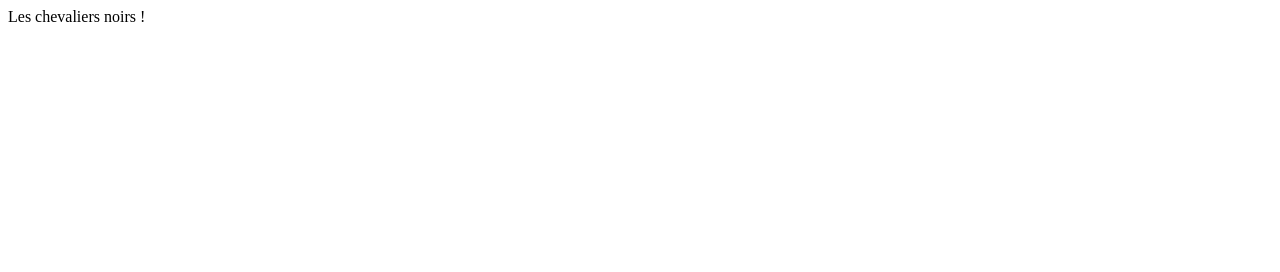
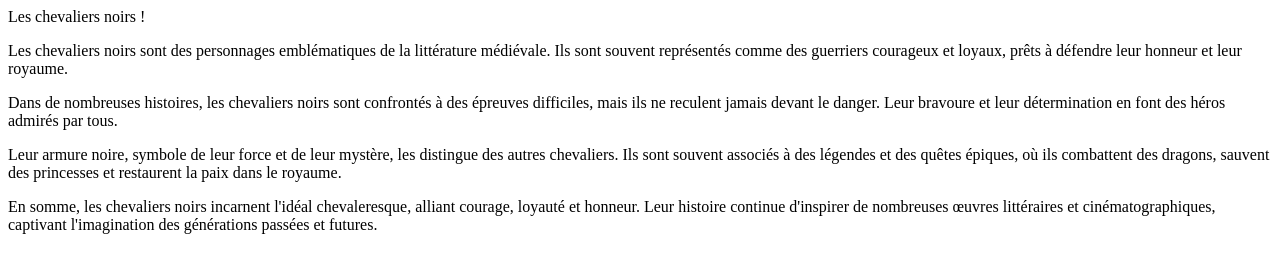
Before and after one commit to bernarddubois00241t/formation-git-mastering-discover-github, a plain HTML site: page index.html in a window 1280 px wide. Drawn offline with Linux system fonts and the light colour scheme.

Commit message:
feat (new paragraph)

```diff
--- a/index.html
+++ b/index.html
@@ -7,5 +7,11 @@
 </head>
 <body>
     <hl>Les chevaliers noirs !</hl>
+    <div>
+        <p>Les chevaliers noirs sont des personnages emblématiques de la littérature médiévale. Ils sont souvent représentés comme des guerriers courageux et loyaux, prêts à défendre leur honneur et leur royaume.</p>
+        <p>Dans de nombreuses histoires, les chevaliers noirs sont confrontés à des épreuves difficiles, mais ils ne reculent jamais devant le danger. Leur bravoure et leur détermination en font des héros admirés par tous.</p>
+        <p>Leur armure noire, symbole de leur force et de leur mystère, les distingue des autres chevaliers. Ils sont souvent associés à des légendes et des quêtes épiques, où ils combattent des dragons, sauvent des princesses et restaurent la paix dans le royaume.</p>
+        <p>En somme, les chevaliers noirs incarnent l'idéal chevaleresque, alliant courage, loyauté et honneur. Leur histoire continue d'inspirer de nombreuses œuvres littéraires et cinématographiques, captivant l'imagination des générations passées et futures.</p>
+    </div>
 </body>
 </html>
```
